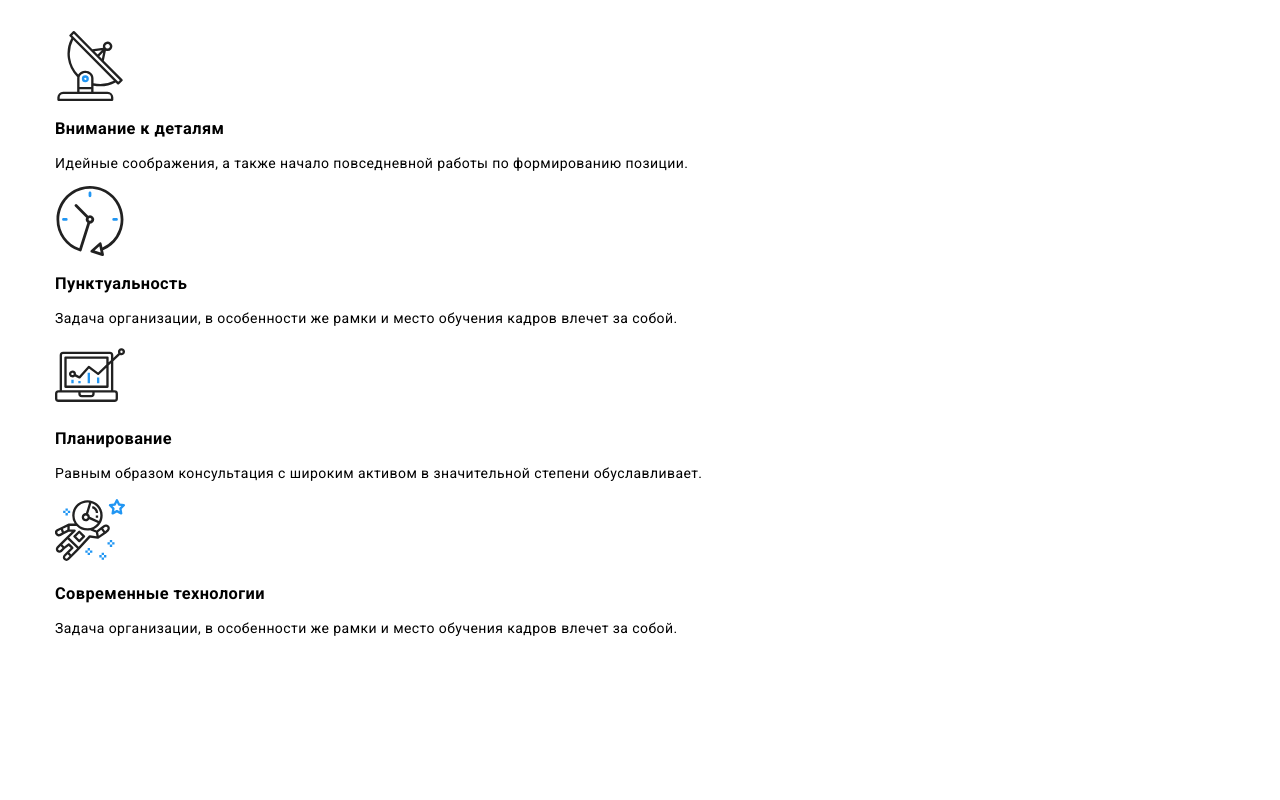
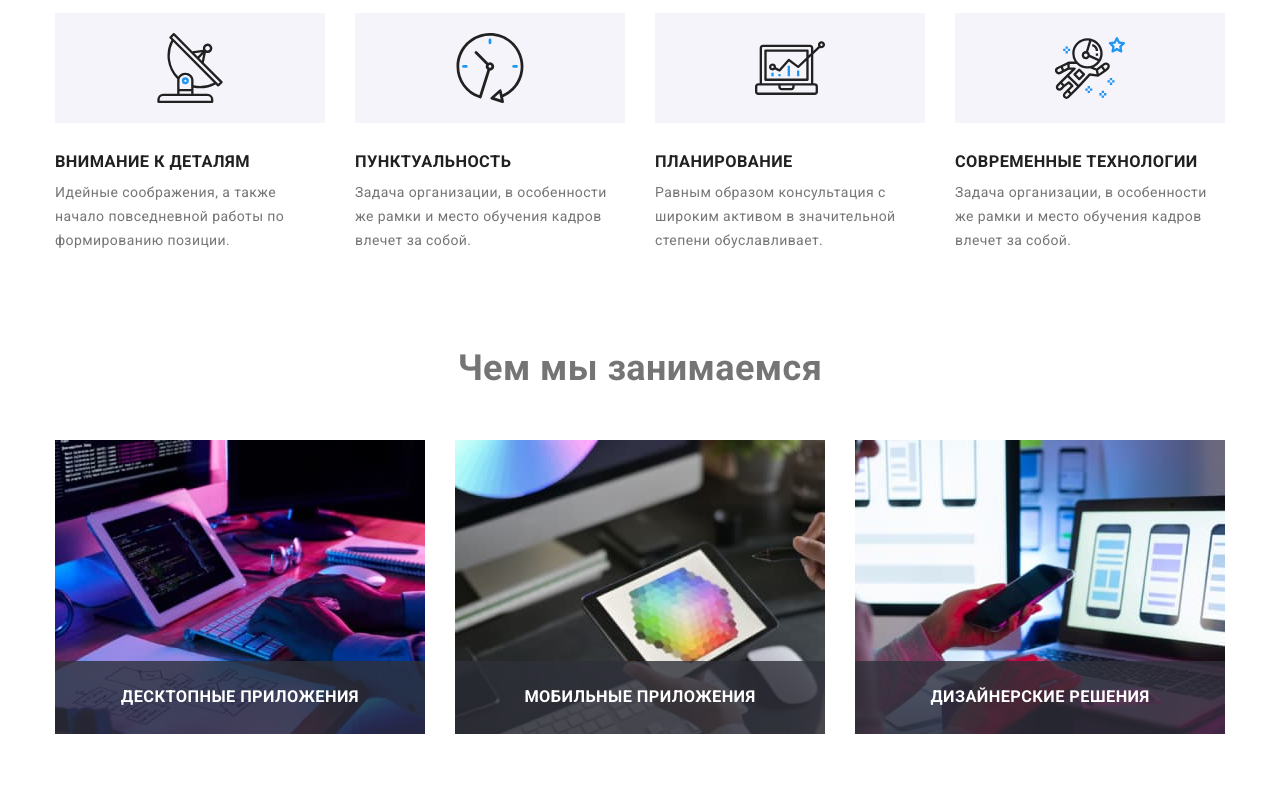
Before and after one commit to AleksandrNebesnyi/goit-markup-hw-07, a plain HTML site: page index.html in a window 1280 px wide. Shown: the part 760-1560 px from the top of the page. Drawn offline with nearby package versions, Linux system fonts and the light colour scheme.

Commit message:
homework0703

```diff
--- a/css/styles.css
+++ b/css/styles.css
@@ -286,14 +286,14 @@ img {
 
 
 .example-title {
-  color: var(--secondary-text-color);
-
   margin-top: 0px;
   margin-bottom: 50px;
 
-  font-size: 36px;
+  font-size: 2.571em;
   line-height: 1.2;
   text-align: center;
+
+  color: var(--secondary-text-color);
 }
 
 .example-list {
--- a/index.html
+++ b/index.html
@@ -19,7 +19,7 @@
         <div class="container main-nav">
 
             <a lang="en" href="./index.html" class="logo">
-            <span class="logo__part-first">Web</span>Studio</a>
+            <span class="logo__part--first">Web</span>Studio</a>
 
             <nav class="nav">
                 <ul class="nav__list list">
@@ -64,56 +64,56 @@
 
     <!-- Преимущества -->
         <section class="advantages">
-            <div class="container main ">
-                <h2 class="advantages-main-title"></h2>
+            <div class="container  ">
+                <h2 class="advantages__title"></h2>
 
             <ul class="advantages-list list">
-                <li class="item">
-                    <div class="conteiner-advantages-icon">
-                    <svg class="advantages-icon" width="70" height="70">
+                <li class="advantages-list__item">
+                    <div class="advantages-list__svg">
+                    <svg class="advantages-list__icon" width="70" height="70">
                         <use href="./images/sprite.svg#icon-antenna"></use>
                     </svg>
                     </div>
-                    <h3 class="advantages-title">Внимание к деталям</h3>
-                    <p class="advanteges-description">
+                    <h3 class="advantages-list__title">Внимание к деталям</h3>
+                    <p class="advantages-list__description">
                      Идейные соображения, а также начало повседневной работы по формированию позиции.
                     </p>
                 </li>
 
-                <li class="item">
-                    <div class="conteiner-advantages-icon">
-                    <svg class="icon-clock" width="70" height="70">
+                <li class="advantages-list__item">
+                    <div class="advantages-list__svg">
+                    <svg class="advantages-list__icon" width="70" height="70">
                         <use href="./images/sprite.svg#icon-clock"></use>
                     </svg>
                     </div>
-                    <h3 class="advantages-title">Пунктуальность</h3>
-                    <p class="advanteges-description">
+                    <h3 class="advantages-list__title">Пунктуальность</h3>
+                    <p class="advantages-list__description">
                     Задача организации, в особенности же рамки и место обучения кадров влечет за собой.
                     </p>
 
                 </li>
 
-                <li class="item">
-                    <div class="conteiner-advantages-icon">
-                    <svg class="icon-diagram" width="70" height="70">
+                <li class="advantages-list__item">
+                    <div class="advantages-list__svg">
+                    <svg class="advantages-list__icon" width="70" height="70">
                     <use href="./images/sprite.svg#icon-diagram"></use>
                     </svg>
                     </div>
-                    <h3 class="advantages-title">Планирование</h3>
-                    <p class="advanteges-description">
+                    <h3 class="advantages-list__title">Планирование</h3>
+                    <p class="advantages-list__description">
                     Равным образом консультация с широким активом в значительной степени обуславливает.
                     </p>
                 </li>
 
-                <li class="item">
-                    <div class="conteiner-advantages-icon">
-                    <svg class="icon-astronaut" width="70" height="70">
+                <li class="advantages-list__item">
+                    <div class="advantages-list__svg">
+                    <svg class="advantages-list__icon" width="70" height="70">
                         <use href="./images/sprite.svg#icon-astronaut"></use>
                     </svg>
                     </div>
 
-                    <h3 class="advantages-title">Современные технологии</h3>
-                    <p class="advanteges-description">
+                    <h3 class="advantages-list__title">Современные технологии</h3>
+                    <p class="advantages-list__description">
                     Задача организации, в особенности же рамки и место обучения кадров влечет за собой.
                     </p>
                  </li>
@@ -123,24 +123,24 @@
 
 
         <!-- Примеры работ -->
-        <section class="example">
-            <div class="container main">
-            <h2 class="example-title">Чем мы занимаемся</h2>
+        <section class="examples">
+            <div class="container  examples__container">
+            <h2 class="examples__title">Чем мы занимаемся</h2>
 
-            <ul class="example-list list">
-                <li class="item">
+            <ul class="examples-list  list">
+                <li class="examples-list__item">
                     <img src="./images/whatwedoing.jpg" alt="Что мы делаем" width="370" />
-                    <h3 class="example-list-title">Десктопные приложения</h3>
+                    <h3 class="examples-list__title">Десктопные приложения</h3>
 
                 </li>
-                <li class="item" >
+                <li class="examples-list__item" >
                     <img src="./images/whatwedoing1.jpg" alt="Что мы делаем 1" width="370" />
-                    <h3 class="example-list-title">Мобильные приложения</h3>
+                    <h3 class="examples-list__title">Мобильные приложения</h3>
 
                 </li>
-                <li class="item">
+                <li class="examples-list__item">
                     <img src="./images/whatwedoing2.jpg" alt="Что мы делаем 2" width="370" />
-                    <h3 class="example-list-title">Дизайнерские решения</h3>
+                    <h3 class="examples-list__title">Дизайнерские решения</h3>
 
                 </li>
             </ul>
--- a/sass/base/_common.scss
+++ b/sass/base/_common.scss
@@ -1,6 +1,6 @@
 body {
-  background-color: var(--wite-color);
-  color: var(--primery-text-color);
+  background-color:$wite-color;
+  color:$primery-text-color;
   font-family: Roboto, sans-serif;
   font-size: 14px;
   letter-spacing: 0.03em;
--- /dev/null
+++ b/sass/components/_adventages.scss
@@ -0,0 +1,45 @@
+.advantages {
+  padding-bottom: 0px;
+}
+
+.advantages__title {
+@extend %visually_hidden;
+}
+
+.advantages-list {
+  display: flex;
+
+&__title{
+  text-transform: uppercase;
+  margin-top: 0px;
+  margin-bottom: 10px;
+  line-height: 1.1;
+
+  color:$secondary-text-color;
+}
+&__description {
+  margin: 0;
+  display: block;
+  line-height: 1.7;
+}
+
+&__icon {
+  display: block;
+  margin: 0 auto;
+}
+}
+
+.advantages-list__svg {
+  width: 100%;
+  padding: 20px 0;
+//   padding: 20px 100px;
+  margin-bottom: 30px;
+  background-color:$advantages-icon-color;
+}
+
+.advantages-list__item {
+  width: 270px;
+  &:not(:last-child) {
+  margin-right: 30px;
+}
+}
--- /dev/null
+++ b/sass/components/_examples.scss
@@ -0,0 +1,42 @@
+
+// Примеры работ
+
+.examples__container{
+    padding-top: 0;
+}
+.examples__title {
+  margin-top: 0px;
+  margin-bottom: 50px;
+
+  font-size: 2.571em;
+  line-height: 1.2;
+  text-align: center;
+
+  color: var(--secondary-text-color);
+}
+
+.examples-list {
+  display: flex;
+//   margin-bottom: 94px;
+}
+
+.examples-list__item:not(:last-child) {
+  margin-right: 30px;
+}
+.examples-list__item {
+  position: relative;
+}
+.examples-list__title {
+  display: block;
+  position: absolute;
+  bottom: 0;
+  left: 0;
+  color:$wite-color;
+  background-color: rgba(47, 48, 58, 0.8);
+  text-transform: uppercase;
+  width: 100%;
+  margin: 0px;
+  padding: 27px 0;
+  line-height: 1.14;
+  text-align: center;
+}
--- a/sass/components/_hero.scss
+++ b/sass/components/_hero.scss
@@ -26,39 +26,21 @@
   text-transform: uppercase;
   text-align: center;
   font-weight: 900;
-  font-size: 44px;
+  font-size: 3.143em;
   line-height: 1.4;
   letter-spacing: 0.06em;
 
   color: $wite-color;
 }
 
-%button {
-  display: block;
-  margin: 0 auto;
-  font-family: inherit;
-  font-weight: 700;
-  font-size: 16px;
-  line-height: 1.9;
-  letter-spacing: 0.06em;
-  cursor: pointer;
-  border-radius: 4px;
-  padding: 10px 35px;
-  border: 1px solid transparent;
-
-  color: $primery-bg-color;
-  background-color: $accent-color;
-  transition: background-color $time $cubic, box-shadow $time $cubic;
-}
 .hero__button {
-  @extend %button;
+  @extend %button-primery;
 
   &:hover,
   &:focus {
     background-color: $button-bg-hover-color;
     box-shadow: 0px 4px 4px rgba(0, 0, 0, 0.15);
   }
-}
-.hero__button:first-letter {
+  &:first-letter {
   text-transform: uppercase;
-}
+}}
--- a/sass/main.scss
+++ b/sass/main.scss
@@ -1,8 +1,11 @@
 @import "./utils/variables";
+@import "./utils/color";
 @import "./utils/placeholders";
+@import "./utils/visually_hidden";
 @import "./utils/mixins";
 @import "./base/normalize";
-@import "./utils/color";
 @import "./base/common";
 @import "./components/page-header";
 @import "./components/hero";
+@import "./components/adventages";
+@import "./components/examples"
--- a/sass/utils/_placeholders.scss
+++ b/sass/utils/_placeholders.scss
@@ -1,15 +1,26 @@
-%list {
-  padding: 0;
-  margin: 0;
-  list-style: none;
+%button-primery {
+  display: block;
+  margin: 0 auto;
+  font-family: inherit;
+  font-weight: 700;
+  font-size: 16px;
+  line-height: 1.9;
+  letter-spacing: 0.06em;
+  cursor: pointer;
+  border-radius: 4px;
+  padding: 10px 35px;
+  border: 1px solid transparent;
+
+  color: $primery-bg-color;
+  background-color: $accent-color;
+  transition: background-color $time $cubic, box-shadow $time $cubic;
 }
 
-%container {
-  box-sizing: border-box;
-  margin: 0 auto;
-  width: 1200px;
-  padding: 94px 15px;
+%logo {
+  color: $secondary-text-color;
+  font-family: Raleway, sans-serif;
+  font-size: 26px;
+  line-height: 1.2;
+  text-decoration: none;
+  padding: 23px 0;
 }
-%link {
-  text-decoration: none;
-}
--- /dev/null
+++ b/sass/utils/_visually_hidden.scss
@@ -0,0 +1,14 @@
+%visually_hidden
+{
+  position: absolute;
+  width: 1px;
+  height: 1px;
+  margin: -1px;
+  border: 0;
+  padding: 0;
+
+  white-space: nowrap;
+  clip-path: inset(100%);
+  clip: rect(0 0 0 0);
+  overflow: hidden;
+}
```
Also changed, not shown: sass/components/_page-header.scss (+19 -25 lines), css/main.css, css/main.min.css, 2 other files.
